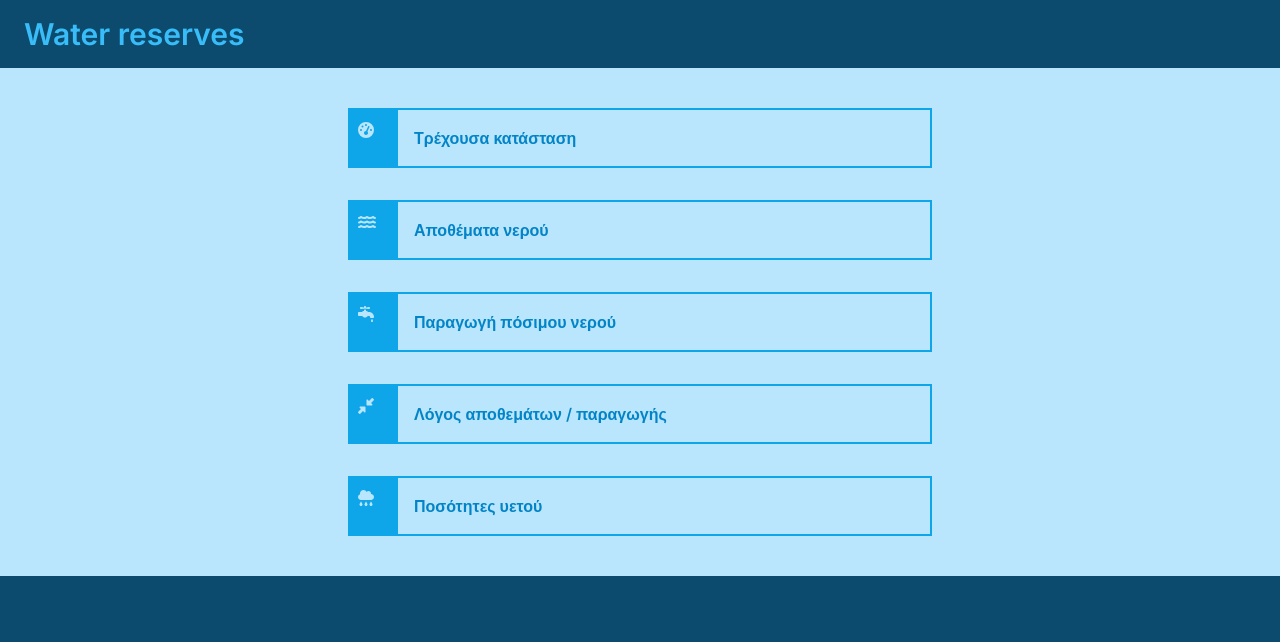
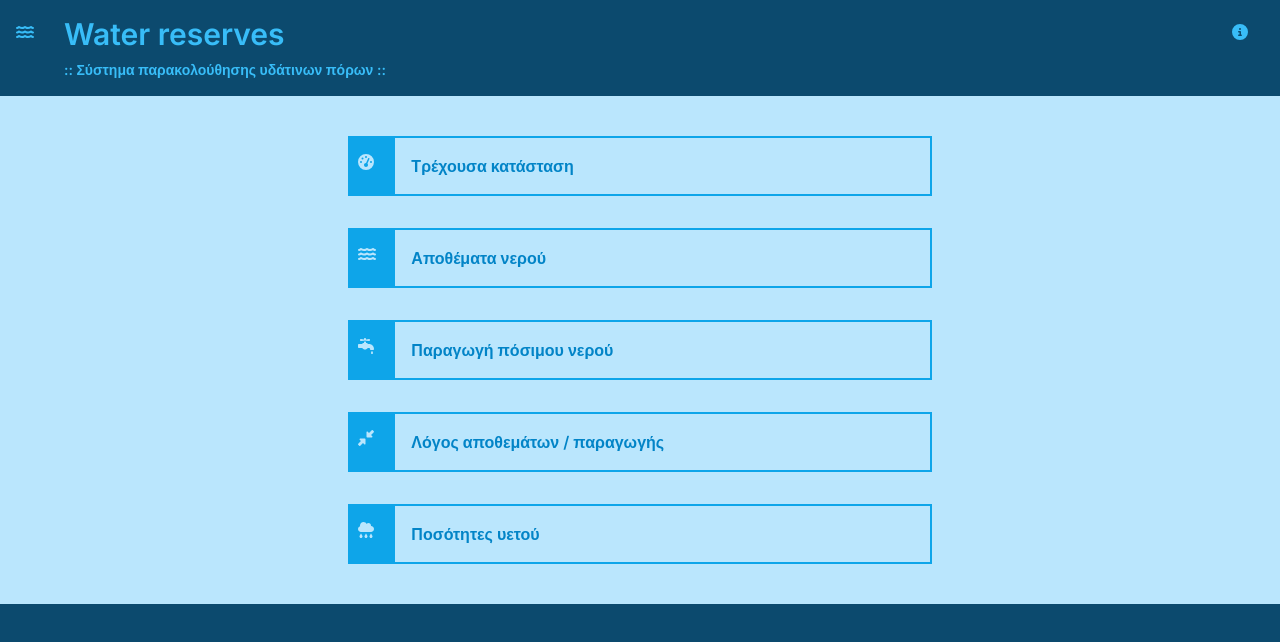
Before and after one commit to GiannisClipper/water-reserves, a Next.js app: page / in a window 1280 px wide. Shown: the top 642 px of the page. Built offline with nearby package versions, Linux system fonts and the light colour scheme.

Commit message:
Update Header.

```diff
--- /dev/null
+++ b/src/app/Header.tsx
@@ -0,0 +1,48 @@
+import Link from 'next/link';
+import { Top, Bottom, Left, Right } from "@/components/Generics";
+import { WaterIcon, InfoIcon  } from "@/components/Icons";
+
+type PropsType = { subTitle: string }
+
+const Header = ( { subTitle }: PropsType ) => {
+
+    subTitle = `:: ${subTitle} ::`;
+
+    return (
+        <div className="Header">
+
+            <Top>
+                <Link className="Left" href="/">
+
+                    <Left className="icon">
+                        <WaterIcon />
+                    </Left>
+                    <Right className="text">
+                        Water reserves
+                    </Right>
+                </Link>
+
+                <Right>
+                    <Right className="icon">
+                        <InfoIcon />
+                    </Right>
+                </Right>
+            </Top>
+
+            <Bottom>
+                <Left>
+                    <Left className="icon">
+                        <span></span> {/* empty space */}
+                    </Left>
+                    <Right className="text">
+                        { subTitle }
+                    </Right>
+                </Left>
+            </Bottom>
+
+        </div>
+    );
+
+}
+
+export default Header;
--- a/src/app/layout.tsx
+++ b/src/app/layout.tsx
@@ -18,9 +18,6 @@ export default function RootLayout({
     <html lang="en">
       <body className={inter.className}>
         <main>
-            <div className="app-title">
-              Water reserves
-            </div>
             {children}
         </main>
       </body>
--- a/src/app/page.tsx
+++ b/src/app/page.tsx
@@ -1,4 +1,5 @@
 import Link from 'next/link';
+import Header from "./Header";
 import { Left, Right } from "@/components/Generics";
 import { GaugeIcon, WaterIcon, FaucetIcon, RainIcon, CompareIcon } from "@/components/Icons";
 
@@ -18,6 +19,9 @@ type ChildrenProps = {
 
 export default function Home() {
     return (
+        <>
+        <Header subTitle="Σύστημα παρακολούθησης υδάτινων πόρων" />
+
         <div className="app-options">
             <Link className="option" href="/current-status">
                 <Left className='icon'>
@@ -64,5 +68,6 @@ export default function Home() {
                 </Right>
             </Link>
         </div>
+        </>
     );
 }
--- a/src/app/savings/page.tsx
+++ b/src/app/savings/page.tsx
@@ -1,3 +1,4 @@
+import Header from "../Header";
 import ParamSection from "./ParamSection";
 import DataSection from "./DataSection";
 import { Suspense } from "react";
@@ -11,9 +12,8 @@ export default function Savings( { searchParams }: PropsType ) {
 
     return (
         <>
-        <div className="page-title">
-            Savings page
-        </div>
+        <Header subTitle="Δεδομένα αποθεμάτων νερού" />
+
         <div className="page-sections">
             <ParamSection searchParams={searchParams} />
             <Suspense fallback="<p>Loading...</p>">
--- a/src/components/Icons.tsx
+++ b/src/components/Icons.tsx
@@ -12,6 +12,7 @@ import { faFaucetDrip } from '@fortawesome/free-solid-svg-icons';
 import { faCloudRain } from '@fortawesome/free-solid-svg-icons';
 import{ faDownLeftAndUpRightToCenter } from '@fortawesome/free-solid-svg-icons';
 import { faXmark } from '@fortawesome/free-solid-svg-icons';
+import { faCircleInfo } from '@fortawesome/free-solid-svg-icons';
 
 import { faSpinner } from '@fortawesome/free-solid-svg-icons';
 
@@ -22,6 +23,7 @@ const RainIcon = () => <FontAwesomeIcon icon={faCloudRain} />
 const CompareIcon = () => <FontAwesomeIcon icon={faDownLeftAndUpRightToCenter} />
 
 const CloseIcon = () => <FontAwesomeIcon icon={faXmark} />
+const InfoIcon = () => <FontAwesomeIcon icon={faCircleInfo} />
 const SpinnerIcon = () => <FontAwesomeIcon icon={faSpinner} />
 
 type PropsType = {
@@ -31,5 +33,5 @@ type PropsType = {
 
 export {
     GaugeIcon, WaterIcon, FaucetIcon, RainIcon, CompareIcon,
-    CloseIcon, SpinnerIcon,
+    CloseIcon, InfoIcon, SpinnerIcon,
 };
--- a/src/styles/globals.css
+++ b/src/styles/globals.css
@@ -56,14 +56,48 @@ ul {
 /* * { border: 1px dotted grey } */
 
 @layer components {
+
   body {
     @apply bg-sky-900 text-sky-400
   }
 
-  .app-title {
-    @apply min-w-full p-4 px-6 text-3xl font-semibold text-sky-300
-    hover:text-sky-400
+  /* Header */
+
+  .Header {
+      @apply flex flex-col space-y-0
+      p-2 pb-4
+    }
+
+  .Header * {
+    /* @apply border border-white border-dotted */
   }
+
+  .Header .Top,
+  .Header .Bottom {
+    @apply flex flex-row justify-between
+  }
+
+  .Header > .Top > *,
+  .Header > .Bottom > * {
+    @apply flex flex-row
+  }
+
+  .Header > .Top > * {
+    @apply hover:text-yellow-100
+  }
+
+  .Header .icon {
+    @apply w-12 p-2 pt-3
+  }
+
+  .Header > .Top .text {
+    @apply p-2 text-3xl font-semibold
+  }
+
+  .Header > .Bottom .text {
+    @apply ml-2 text-sm font-semibold
+  }
+
 
   .app-options {
     @apply flex flex-col items-center
@@ -77,11 +111,11 @@ ul {
   }
 
   .app-options .option .icon {
-    @apply w-12 p-2 bg-sky-500 text-sky-200
+    @apply w-12 bg-sky-500 text-sky-200 p-2 pt-3
   }
 
   .app-options .option .text {
-    @apply min-h-12 p-4 font-semibold text-sky-600
+    @apply w-full min-h-12 p-4 font-semibold text-sky-600
     hover:text-sky-200
   }
 
```
